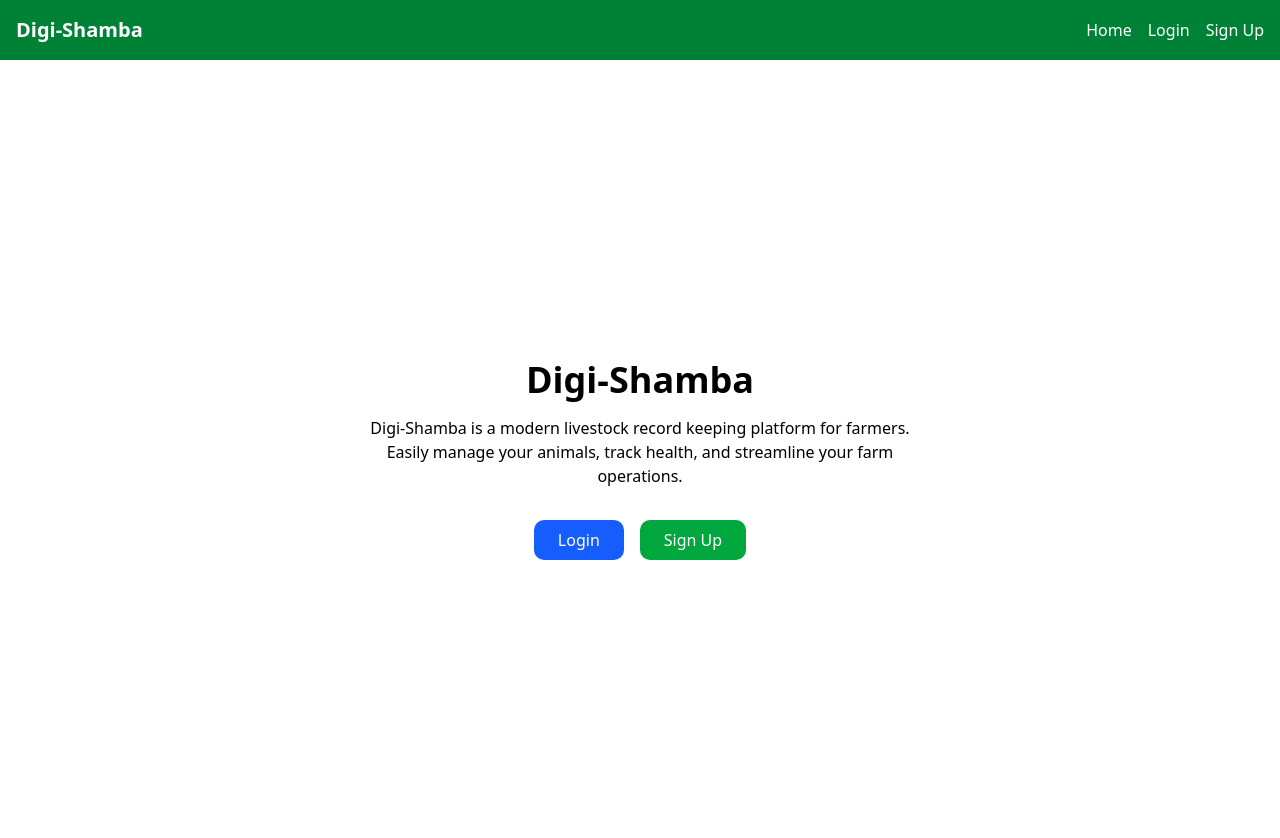
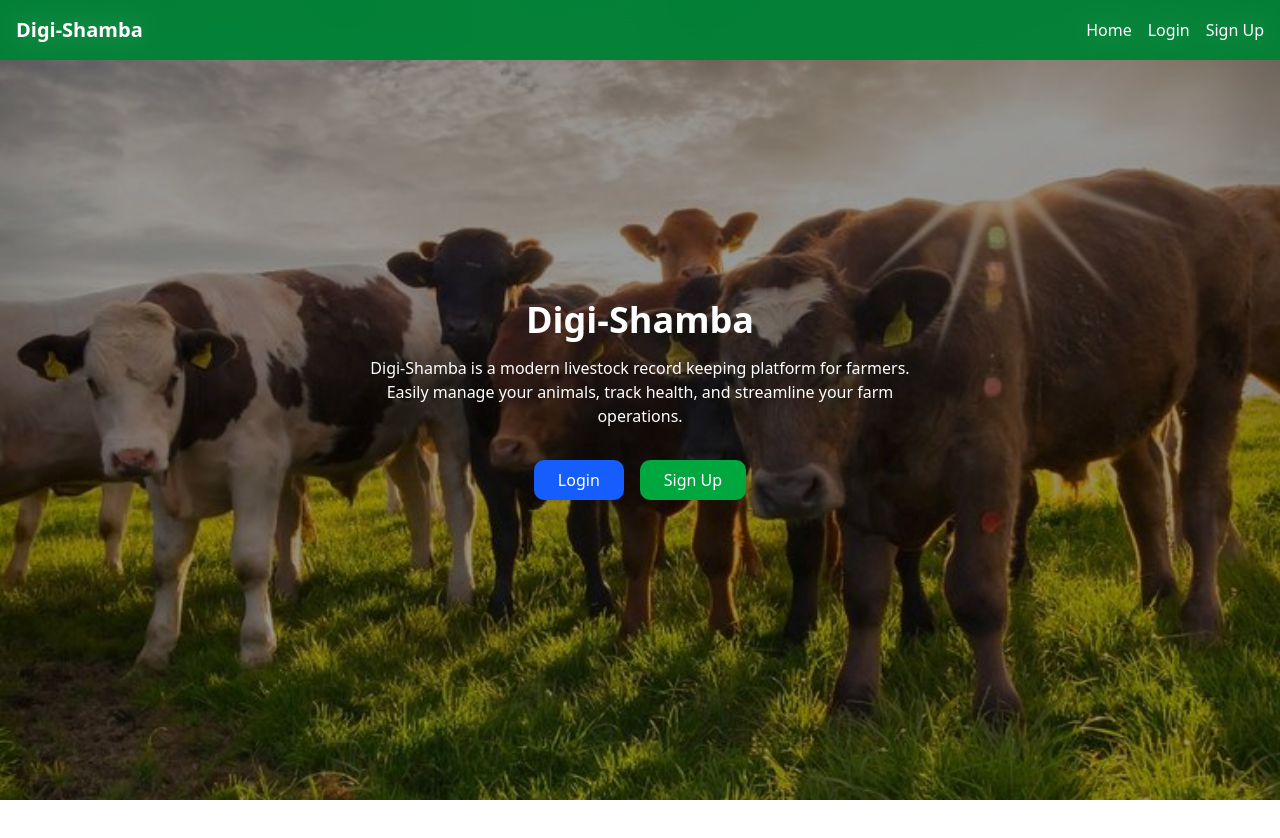
Before and after one commit to briankush/Digi-Shamba, a React (Vite) app in the folder client/: page / in a window 1280 px wide. Shown: the top 838 px of the page. After the commit the page ends 800 px from the top, so only its background shows below. Built offline with nearby package versions, Linux system fonts and the light colour scheme.

Commit message:
Added landing page image

```diff
--- a/client/src/components/Navbar.jsx
+++ b/client/src/components/Navbar.jsx
@@ -1,18 +1,22 @@
-import React, { useState, useEffect } from "react";
-import { Link, useNavigate } from "react-router-dom";
+import React, { useEffect, useState } from "react";
+import { Link, useLocation, useNavigate } from "react-router-dom";
 
 export default function Navbar() {
   const [isLoggedIn, setIsLoggedIn] = useState(false);
+  const [isLanding, setIsLanding] = useState(false);
   const navigate = useNavigate();
+  const location = useLocation();
 
-  // Check if user is logged in
   useEffect(() => {
-    const token = localStorage.getItem("token");
-    setIsLoggedIn(!!token);
-  }, []);
+    setIsLanding(location.pathname === "/");
+  }, [location]);
+
+  useEffect(() => {
+    const userId = localStorage.getItem("userId");
+    setIsLoggedIn(!!userId);
+  }, [location]);
 
   const handleLogout = () => {
-    localStorage.removeItem("token");
     localStorage.removeItem("userId");
     localStorage.removeItem("userEmail");
     setIsLoggedIn(false);
@@ -20,7 +24,13 @@ export default function Navbar() {
   };
 
   return (
-    <nav className="w-full bg-green-700 text-white p-4 flex justify-between items-center shadow">
+    <nav
+      className={`fixed top-0 w-full z-20 p-4 flex justify-between items-center ${
+        isLanding
+          ? "bg-green-700/80 backdrop-blur-md text-white"
+          : "bg-green-700 text-white"
+      }`}
+    >
       <span className="font-bold text-xl">Digi-Shamba</span>
       <div className="flex gap-4">
         <Link to="/" className="hover:underline">Home</Link>
--- a/client/src/index.css
+++ b/client/src/index.css
@@ -118,3 +118,12 @@
     @apply bg-background text-foreground;
   }
 }
+
+.blinking-cursor {
+  display: inline-block;
+  animation: blink 1s step-end infinite;
+}
+
+@keyframes blink {
+  50% { opacity: 0; }
+}
--- a/client/src/pages/Dashboard.jsx
+++ b/client/src/pages/Dashboard.jsx
@@ -24,7 +24,7 @@ function Dashboard() {
       if (idx > fullMessage.length) {
         clearInterval(interval);
       }
-    }, 100); // back to 100ms
+    }, 100); // normal speed
     return () => clearInterval(interval);
   }, [fullMessage]);
 
@@ -87,14 +87,14 @@ function Dashboard() {
   }
 
   return (
-    <div className="min-h-screen bg-white p-8">
+    <div className="min-h-screen bg-white text-black p-8 pt-20">
+      <h2 className="text-2xl font-semibold mb-4">
+        {typedMsg}
+        {typedMsg.length <= fullMessage.length && (
+          <span className="blinking-cursor">|</span>
+        )}
+      </h2>
       <div className="max-w-6xl mx-auto">
-        <h2 className="text-2xl font-semibold mb-4">
-          {typedMsg}
-          {typedMsg.length < fullMessage.length && (
-            <span className="blinking-cursor">|</span>
-          )}
-        </h2>
         <div className="flex justify-between items-center mb-6">
           <h1 className="text-3xl font-bold">My Farm Animals</h1>
           <div className="flex gap-2">
--- a/client/src/pages/LandingPage.jsx
+++ b/client/src/pages/LandingPage.jsx
@@ -1,11 +1,22 @@
 import React from "react";
 import { useNavigate } from "react-router-dom";
+import Navbar from "../components/Navbar";
+import cowImage from "../Images/cows.jfif"; // <-- Import the image
 
 function LandingPage() {
   const navigate = useNavigate();
 
   return (
-    <div className="min-h-screen flex flex-col items-center justify-center bg-white text-black">
+    <div
+      className="relative min-h-screen bg-cover bg-center"
+      style={{ backgroundImage: `url(${cowImage})` }} // <-- Use imported image
+    >
+      {/* dark overlay */}
+      <div className="absolute inset-0 bg-black/40"></div>
+
+      {/* page content */}
+      <div className="relative z-10 flex flex-col items-center justify-center min-h-screen text-white">
+        <Navbar />
         <h1 className="text-4xl font-bold mb-4">Digi-Shamba</h1>
         <p className="mb-8 max-w-xl text-center">
           Digi-Shamba is a modern livestock record keeping platform for farmers.
@@ -27,6 +38,7 @@ function LandingPage() {
           </button>
         </div>
       </div>
+    </div>
   );
 }
 
```
Also changed, not shown: client/src/Images/Chicken.jfif (added), client/src/Images/Cows.jfif (added). Lines whose indentation alone changed are shown as unchanged.
